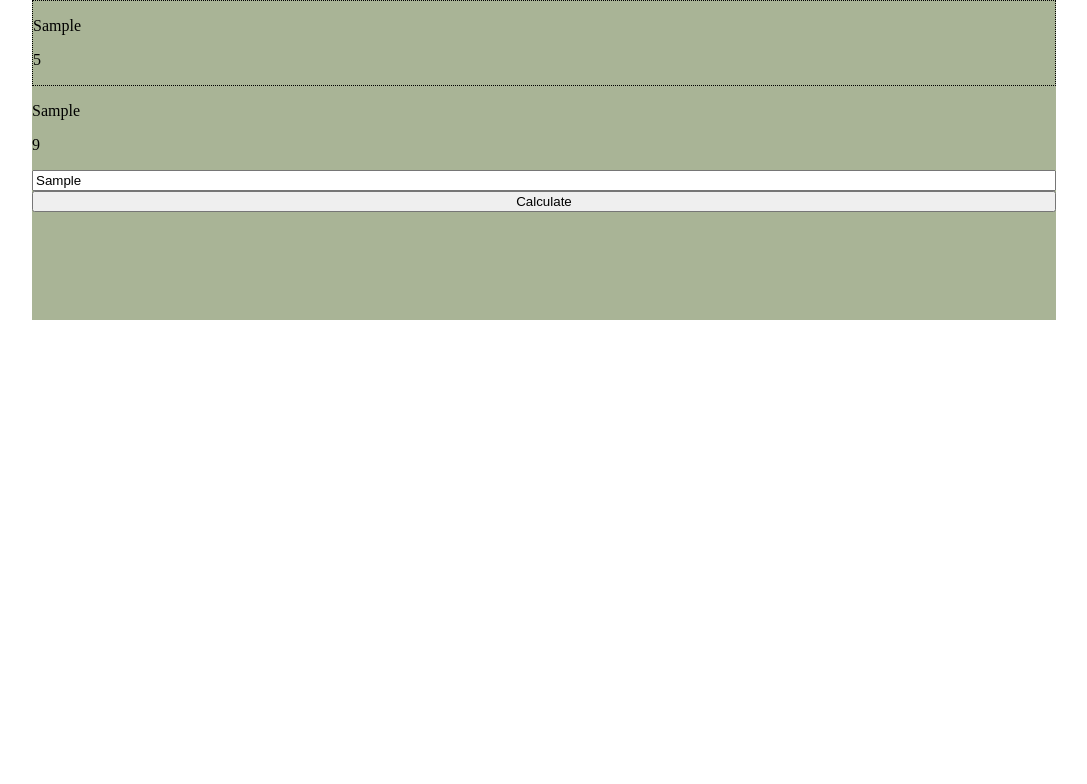
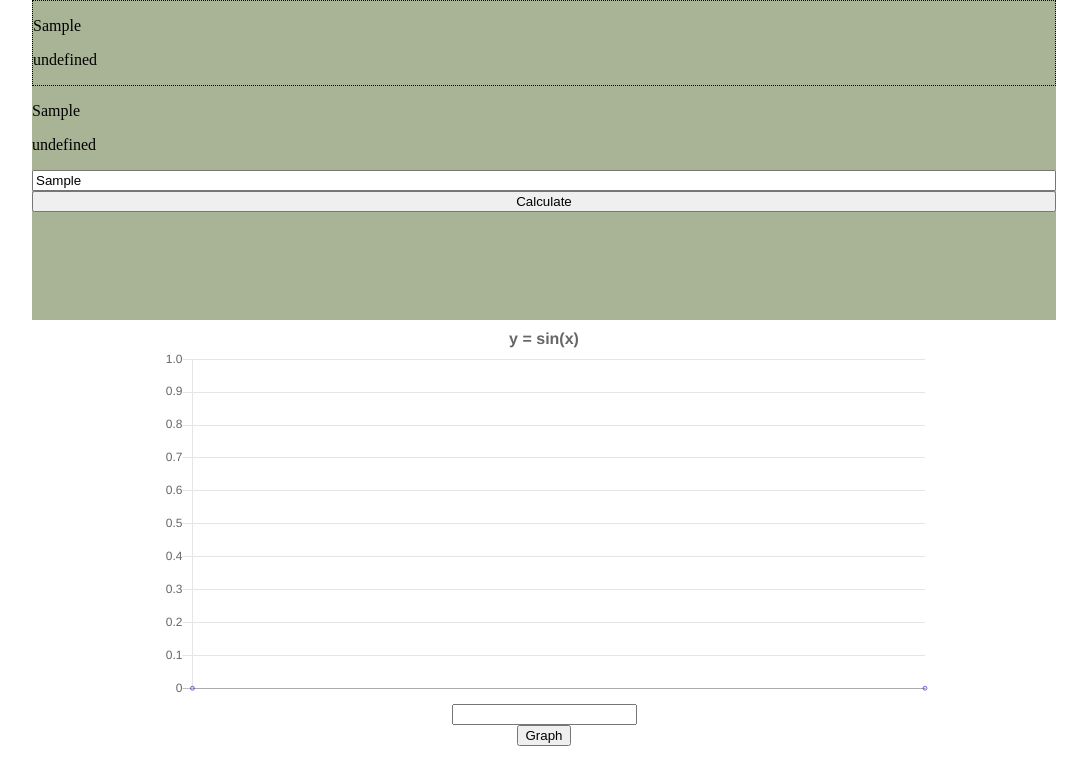
Before and after one commit to OK946/SMART-Goal-Project, a plain HTML site: page index.html in a window 1280 px wide. Both pictures are taken after typing "Sample" into the empty fields and a click on the button "Calculate". Shown: the whole page, without its empty margins (96-1183 px from the left). Drawn offline with nearby package versions, Linux system fonts and the light colour scheme.

Commit message:
Began working on graph

```diff
--- a/index.html
+++ b/index.html
@@ -5,6 +5,7 @@
     <meta name="viewport" content="width=device-width, initial-scale=1.0">
     <title>Document</title>
     <link rel="stylesheet" href="/style.css">
+    <script src="https://cdnjs.cloudflare.com/ajax/libs/Chart.js/2.9.4/Chart.js"></script>
 </head>
 <body>
     <div id="display">
@@ -17,6 +18,11 @@
         <input id="calculatorInput" type="text">
         <button id="calculateButton">Calculate</button>
     </div>
+    <div id="graphArea">
+        <canvas id="graph"></canvas>
+        <input id="graphInput" type="text">
+        <button id="graphButton">Graph</button>
+    </div>
     <script src="/script.js"></script>
 </body>
 </html>
--- a/script.js
+++ b/script.js
@@ -4,12 +4,119 @@ const output = document.getElementById(`equation`);
 const history = document.getElementById(`history`);
 let historyList = ``;
 
-calculate.addEventListener(`click`,() =>{
-    if(input.value.length !== 0){
-        if(output.innerHtml !== `<p>Type to Begin</p>`){
-            historyList += `<div class="answer"><p>${input.value}</p><p>5</p></div>`
+calculate.addEventListener(`click`, () => {
+    if (input.value.length !== 0) {
+        if (output.innerHtml !== `<p>Type to Begin</p>`) {
+            historyList += `<div class="answer"><p>${input.value}</p><p>${calculation(input.value)}</p></div>`
             history.innerHTML = historyList;
         }
-        output.innerHTML = `<div class="answer"><p>${input.value}</p><p>${5 + 4}</p></div>`
+        output.innerHTML = `<div class="answer"><p>${input.value}</p><p>${calculation(input.value)}</p></div>`
     }
 });
+
+function calculation(equation){
+    let noSpace = equation.split(` `).join().replace(/,/g,``);
+    console.log(noSpace)
+    console.log(noSpace.split(` `))
+    let addFilter = noSpace.split(`+`)
+    let multFilter = noSpace.split(`*`)
+    let subFilter = noSpace.split(`-`)
+    let divFilter = noSpace.split(`/`)
+    console.log(multFilter)
+    if(multFilter[0] !== noSpace){
+        return multiply(Number(multFilter[0]),Number(multFilter[1]))
+    }
+    if(divFilter[0] !== noSpace){
+        return divide(Number(divFilter[0]),Number(divFilter[1]))
+    }
+    if(addFilter[0] !== noSpace){
+        return add(Number(addFilter[0]),Number(addFilter[1]))
+    }
+    if(subFilter[0] !== noSpace){
+        return subtract(Number(subFilter[0]),Number(subFilter[1]))
+    }
+}
+
+
+function add(...args) {
+    let sum = 0;
+    for (let arg of args) sum += arg;
+    return sum;
+}
+
+function subtract(first, second) {
+    return first - second;
+}
+
+function multiply(first, second) {
+    return first*second;
+}
+
+function divide(first, second) {
+    return first/second;
+}
+
+
+
+
+
+
+
+
+
+
+
+
+
+
+
+
+
+
+
+
+
+// Graphing Below Line
+const graphInput = document.getElementById(`graphInput`);
+const graphButton = document.getElementById(`graphButton`)
+const xValues = [];
+const yValues = [];
+
+const graph = new Chart("graph", {
+  type: "line",
+  data: {
+    labels: xValues,
+    datasets: [{
+      fill: false,
+      pointRadius: 2,
+      borderColor: "rgba(0,0,255,0.5)",
+      data: yValues
+    }]
+  },
+  options: {
+    legend: {display: false},
+    title: {
+      display: true,
+      text: "y = sin(x)",
+      fontSize: 16
+    }
+  }
+});
+
+graphButton.addEventListener(`click`, () =>{
+
+})
+
+generateData("2 * Math.sin(x^5)", -4, 10, 1);
+
+
+
+
+
+
+function generateData(value, i1, i2, step = 1) {
+  for (let x = i1; x <= i2; x += step) {
+    yValues.push(eval(value));
+    xValues.push(x);
+  }
+}
--- a/style.css
+++ b/style.css
@@ -18,3 +18,15 @@ body {
     overflow-y: scroll;
     border: 1px black dotted;
 }
+
+#graph {
+    max-width: 75%;
+}
+
+#graphArea {
+    display: flex;
+    flex-direction: column;
+    align-items: center;
+    align-self: center;
+    width: 80vw;
+}
```
